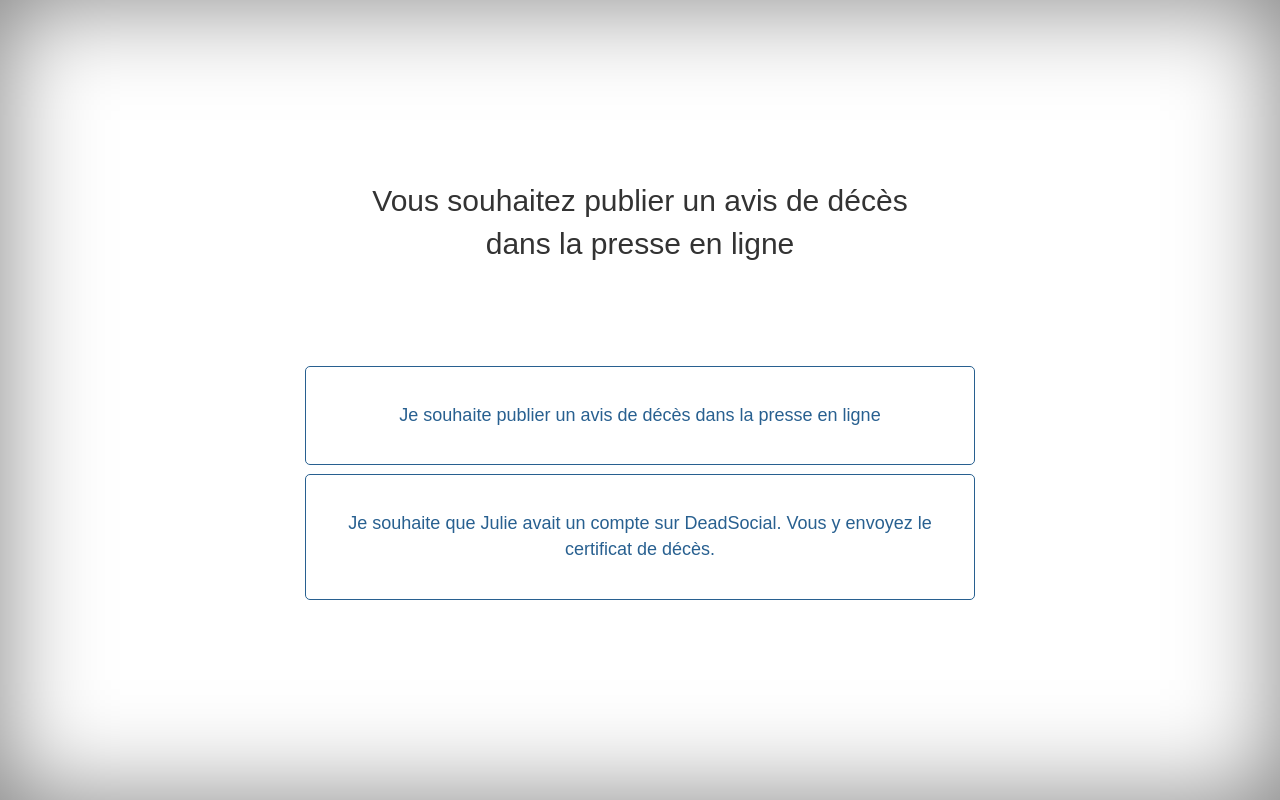
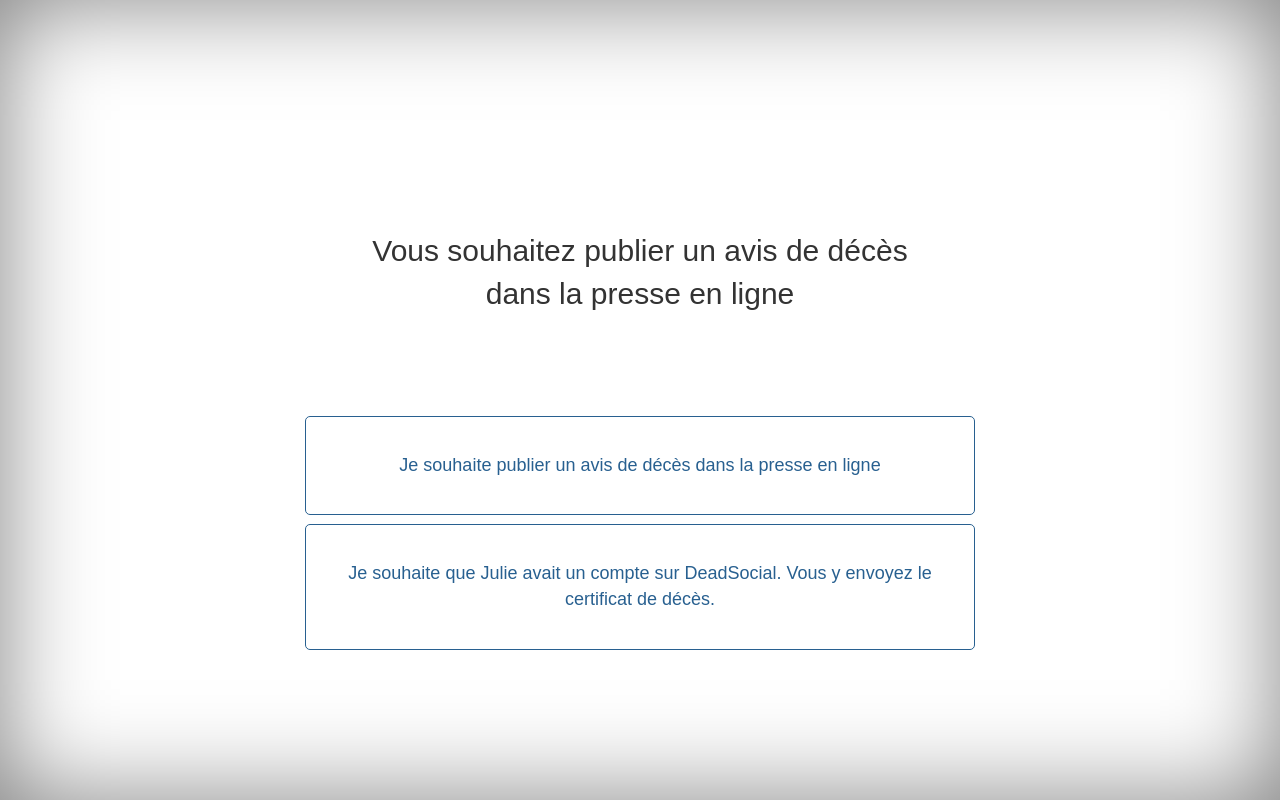
Before and after one commit to medialab/carto2016-mortnumerique, a plain HTML site: page 03-0.html in a window 1280 px wide. Drawn offline with Linux system fonts and the light colour scheme; files that its build step writes are made by us from their sources; a script that the page names is missing.

Commit message:
Fix url.

```diff
--- a/03-0.html
+++ b/03-0.html
@@ -13,8 +13,8 @@
 
 
 
-    <link rel="stylesheet" href="cours/com_2016/mortnumerique/styles/main.css">
-    <link rel="stylesheet" type="text/css" href="cours/com_2016/mortnumerique/styles/style.css">
+    <link rel="stylesheet" href="styles/main.css">
+    <link rel="stylesheet" type="text/css" href="styles/style.css">
 
   </head>
   <body >
```
Also changed, not shown: 02.html (+1 -1 lines), 03-1.html (+2 -2 lines), 03-2.html (+2 -2 lines), 04.html (+2 -2 lines), 05.html (+2 -2 lines), 06.html (+2 -2 lines), 11.html (+2 -2 lines), 12.html (+2 -2 lines), 13-0.html (+2 -2 lines), 13-1.html (+2 -2 lines), 13-2.html (+2 -2 lines), 14.html (+2 -2 lines), 15.html (+2 -2 lines), 16.html (+2 -2 lines), 4 more files.
